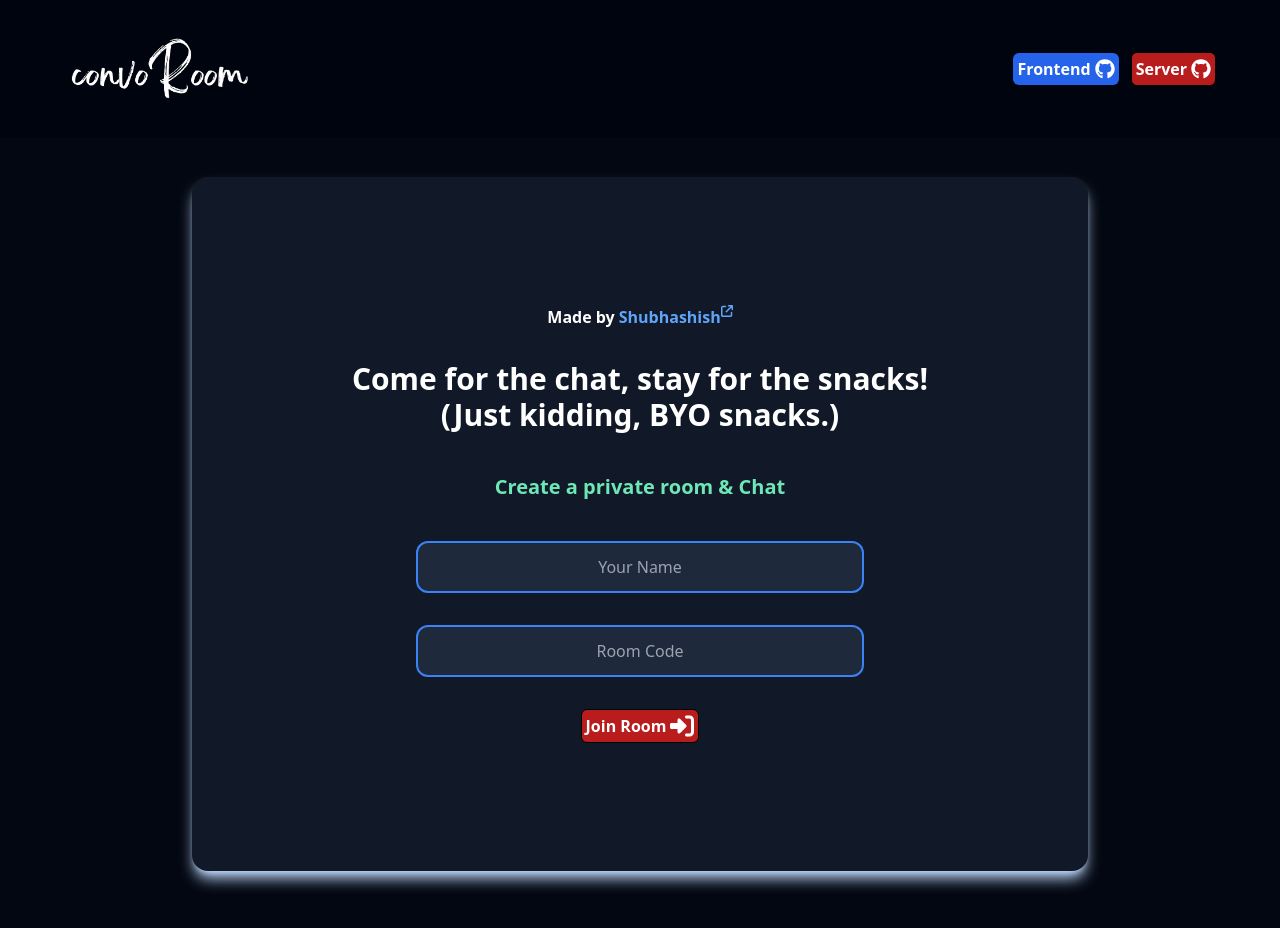
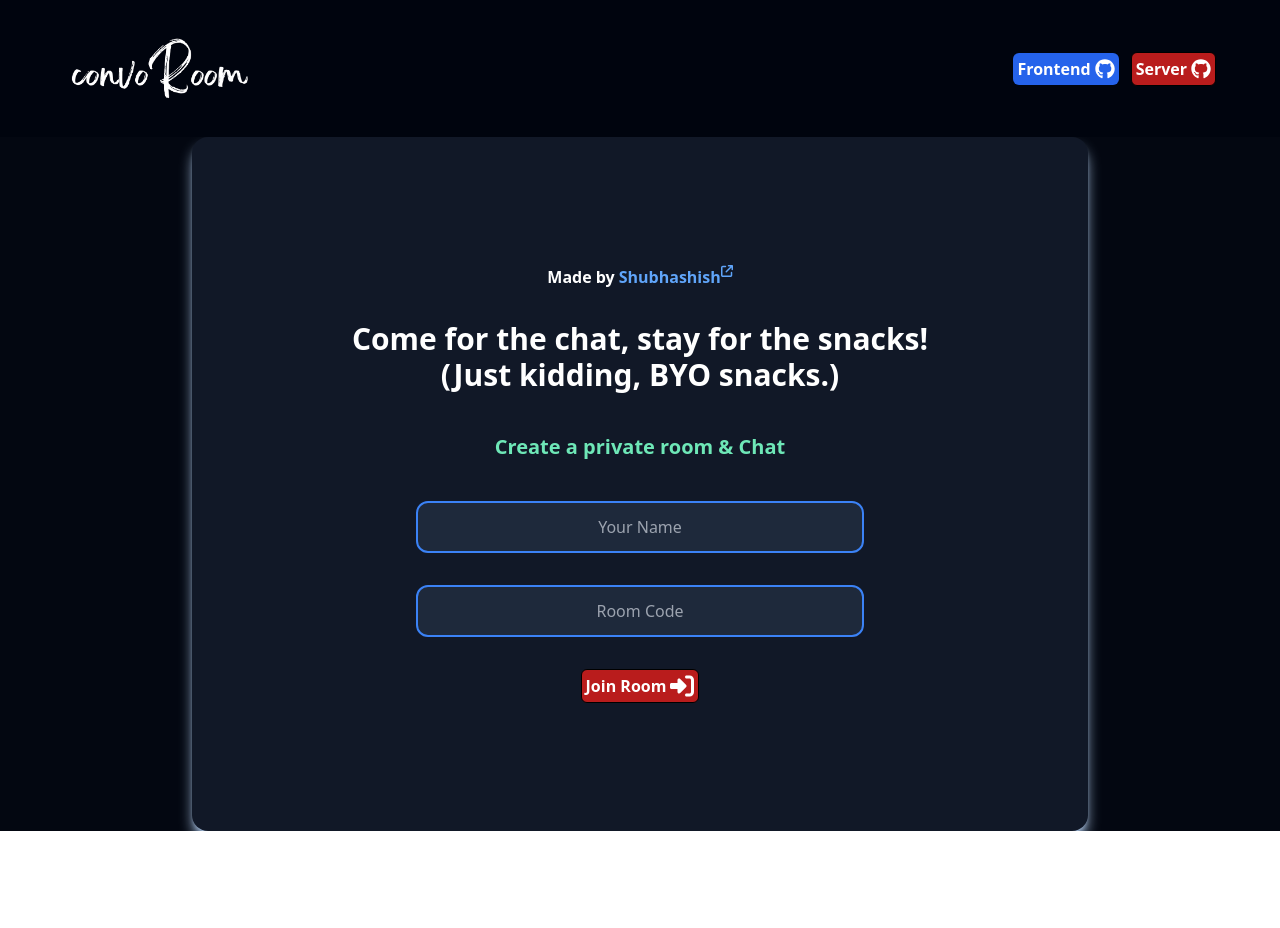
Before and after one commit to Shubhashish-Chakraborty/convoroom, a React (Vite) app: page / in a window 1280 px wide. Shown: the top 928 px of the page. After the commit the page ends 831 px from the top, so only its background shows below. Built offline with nearby package versions, Linux system fonts and the light colour scheme; no server answers.

Commit message:
some navbar related issues fixed

```diff
--- a/src/components/Layout.tsx
+++ b/src/components/Layout.tsx
@@ -4,7 +4,6 @@ import { Navbar } from "./Navbar"
 export const Layout = () => {
     return (
         <>
-            <Navbar/>
             <Outlet/>
         </>
     )
--- a/src/pages/JoinRoom.tsx
+++ b/src/pages/JoinRoom.tsx
@@ -6,6 +6,7 @@ import { Redirect } from "../icons/Redirect";
 import { funnyHeadings } from "./funnyHeading";
 import { SERVER_URL } from "../config";
 import { Room } from "./Room";
+import { Navbar } from "../components/Navbar";
 
 export const JoinRoom = () => {
     const [socket, setSocket] = useState<WebSocket | null>(null);
@@ -78,15 +79,24 @@ export const JoinRoom = () => {
     };
 
     return (
-        <div className="bg-custom-1 min-h-screen">
+        <div className="bg-custom-1 min-h-screen flex flex-col">
             {isRoomJoined ? (
-                <Room socket={socket as WebSocket}/>
+                <Room socket={socket as WebSocket} />
             ) : (
-                <div className="flex justify-center mt-10 bg-custom-1 px-4 sm:px-6 md:px-10 lg:px-20">
+                <>
+                    <Navbar /> {/* Ensure Navbar is placed correctly at the top */}
+                    <div className="flex justify-center items-center flex-grow px-4 sm:px-6 md:px-10 lg:px-20">
                         <div className="bg-gray-900 text-white p-8 sm:p-12 md:p-16 lg:p-32 rounded-2xl gap-y-4 hover:-translate-y-4 cursor-pointer transition-all duration-500 shadow-lg shadow-blue-200 hover:shadow-2xl hover:shadow-emerald-200 flex flex-col items-center w-full max-w-4xl">
                             <div className="text-md font-semibold flex">
                                 <div className="mr-1">Made by</div>
-                            <div onClick={() => { window.open("https://github.com/Shubhashish-Chakraborty"); }} className="text-blue-400 hover:underline flex">
+                                <div
+                                    onClick={() => {
+                                        window.open(
+                                            "https://github.com/Shubhashish-Chakraborty"
+                                        );
+                                    }}
+                                    className="text-blue-400 hover:underline flex"
+                                >
                                     Shubhashish <Redirect />
                                 </div>
                             </div>
@@ -117,7 +127,9 @@ export const JoinRoom = () => {
                             </div>
                         </div>
                     </div>
+                </>
             )}
         </div>
+
     );
 };
```
Lines whose indentation alone changed are shown as unchanged.
